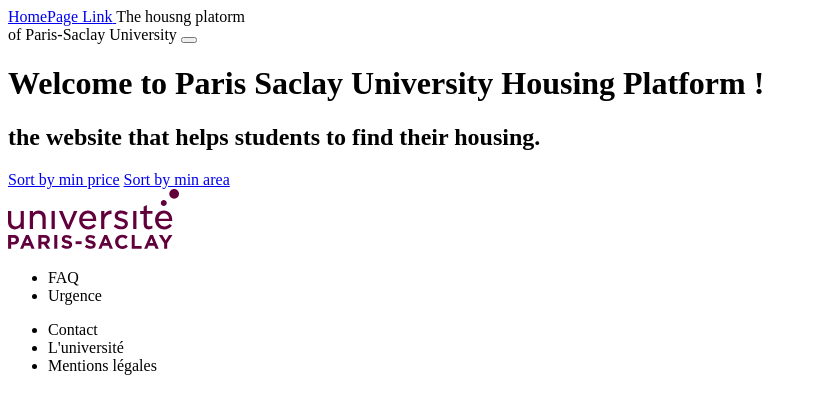
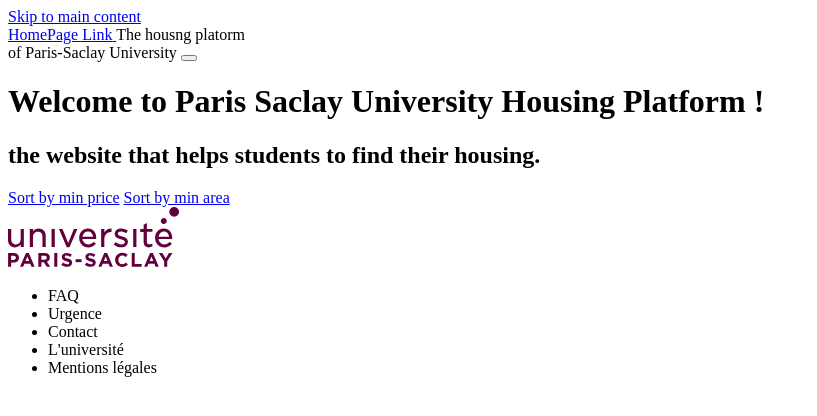
Before and after one commit to CentraleSupelec/casa, a Symfony app: template templates/home/index.html.twig in a window 1280 px wide. Shown: the top 416 px of the page, without its empty margins (0-817 px from the left). Run offline with Twig, Linux system fonts and the light colour scheme; the template is opened without the code that fills it, so the values that code supplies are empty; some libraries are stand-ins or nearby versions.

Commit message:
Merge branch 'accessibily-tweaks' into 'main'
Accessibily tweaks

See merge request upslogement/psuh-app!17

GitOrigin-RevId: f55648ae09fe3dfb4416ccb352907a5f28c28d7b

```diff
--- a/assets/styles/card.scss
+++ b/assets/styles/card.scss
@@ -7,7 +7,7 @@
 }
 
 .card-title {
-    font-size: xx-large;
+    @include font-size(1.2rem);
 }
 
 .card-title svg {
@@ -29,5 +29,5 @@ ul.services {
 }
 
 .price {
-    font-size: xx-large;
+    @include font-size(1.5rem);
 }
--- a/templates/_navbar.html.twig
+++ b/templates/_navbar.html.twig
@@ -1,10 +1,10 @@
 <nav class="navbar navbar-expand-lg navbar-light mb-3">
     <div class="container-fluid">
-        <a class="navbar-brand fs-6" href="{{ path('app_home') }}">
+        <a class="navbar-brand" href="{{ path('app_home') }}">
             <i class="fa-solid fa-key fa-xl text-primary me-1"></i>
             <span class="visually-hidden">HomePage Link</span>
         </a>
-        <span class="container-fluid">
+        <span class="container col-8">
             {{ 'home.nav.title'|trans }}
             <br />
             {{ 'home.nav.subtitle'|trans }}
--- a/templates/base.html.twig
+++ b/templates/base.html.twig
@@ -21,10 +21,17 @@
         {% endblock %}
     </head>
     <body>
-        {% include '_navbar.html.twig' %}
+        <a href="#maincontent" class="visually-hidden">
+            {{ 'home.link.skiptomain'|trans }}
+        </a>
+        <header>
+            {% include '_navbar.html.twig' %}
+        </header>
+
         {% block body %}
 
         {% endblock %}
+
         <footer>
             {% include 'footer.html.twig' %}
         </footer>
--- a/templates/footer.html.twig
+++ b/templates/footer.html.twig
@@ -1,20 +1,16 @@
 <div class="container-fluid row">
-    <div class="container col-md-4">
+    <div class="col-12 col-md-3">
         <img src="{{ asset('build/images/logo-saclay.svg') }}"
             alt="logo université paris saclay"
             height="60" />
     </div>
-    <nav class="container col-md-4">
-        <ul>
-            <li class="nav nav-link">FAQ</li>
-            <li class="nav nav-link">Urgence</li>
-        </ul>
-    </nav>
-    <nav class="container col-md-4">
-        <ul>
-            <li class="nav nav-link">Contact</li>
-            <li class="nav nav-link">L'université</li>
-            <li class="nav nav-link">Mentions légales</li>
+    <nav class="col-12 col-md-9">
+        <ul class="row">
+            <li class="nav nav-link col-6">FAQ</li>
+            <li class="nav nav-link col-6">Urgence</li>
+            <li class="nav nav-link col-6">Contact</li>
+            <li class="nav nav-link col-6">L'université</li>
+            <li class="nav nav-link col-6">Mentions légales</li>
         </ul>
     </nav>
 </div>
--- a/templates/home/_housing_card.html.twig
+++ b/templates/home/_housing_card.html.twig
@@ -1,9 +1,10 @@
 {% macro displayCard(housing, imageBaseUrl) %}
     {% import 'housing/_carousel.html.twig' as Carousel %}
+    {% import 'housing/_range_data.html.twig' as RangeData %}
 
     <div class="card mb-3">
         <div class="row g-0 mb-4">
-            <div class="col-lg-4">
+            <div class="col-12 col-md-6">
                 {{
                     Carousel.displayHousingCarousel(
                         housing.id,
@@ -13,7 +14,7 @@
                 }}
             </div>
 
-            <div class="col-lg-8">
+            <div class="col-12 col-md-6">
                 <div class="card-body">
                     <div class="card-title d-flex justify-content-between">
                         <a href="{{
@@ -24,19 +25,32 @@
                                 }
                             )
                             }}">
-                            {{ housing.type }} - {{ housing.areaMin }}m²
+                            <span>
+                                {{ housing.type }} - {{
+                                    RangeData.displayArea(
+                                        housing.areaMin,
+                                        housing.areaMax
+                                    )
+                                }}
+                            </span>
                         </a>
                         <span>{{ housing.housingGroup.address.city }}</span>
                         <span>
                             {% if housing.smoking %}
-                                <i class="fa-solid fa-smoking"></i>
+                                <i class="fa-solid fa-smoking"></i><span class="visually-hidden">{{
+                                        'housing.smoking'|trans
+                                    }}</span>
                             {% endif %}
                             {% if housing.animalsAllowed %}
-                                <i class="fa-solid fa-paw"></i>
+                                <i class="fa-solid fa-paw"></i><span class="visually-hidden">{{
+                                        'housing.animals_allowed'|trans
+                                    }}</span>
                             {% endif %}
 
                             {% if housing.accessibility %}
-                                <i class="fa-brands fa-accessible-icon"></i>
+                                <i class="fa-brands fa-accessible-icon"></i><span class="visually-hidden">{{
+                                        'housing.accessible'|trans
+                                    }}</span>
                             {% endif %}
                         </span>
                     </div>
--- a/templates/home/index.html.twig
+++ b/templates/home/index.html.twig
@@ -5,8 +5,8 @@
 {% endblock %}
 
 {% block body %}
-    <div class="container text-center p-4">
-        <h1>
+    <div class="container text-center p-4 d-none d-md-block">
+        <h1 class="fs-1">
             {{ 'home.welcome.title'|trans }}
         </h1>
 
@@ -15,7 +15,7 @@
         </h2>
     </div>
     {% import 'home/_housing_card.html.twig' as HousingCard %}
-    <main class="container">
+    <main class="container" id="maincontent">
         <div class="d-flex justify-content-end">
             {{
                 knp_pagination_sortable(
@@ -35,7 +35,7 @@
         {% for housing in pagination %}
             {{ HousingCard.displayCard(housing, imageBaseUrl) }}
         {% endfor %}
-        <div class="navigation">
+        <div class="navigation" aria-label="pages">
             {{ knp_pagination_render(pagination) }}
         </div>
     </main>
--- a/templates/housing/index.html.twig
+++ b/templates/housing/index.html.twig
@@ -9,7 +9,7 @@
 {% import 'housing/_carousel.html.twig' as Carousel %}
 
 {% block body %}
-    <div class="container housing-detail-page text-dark">
+    <main class="container housing-detail-page text-dark" id="maincontent">
         <div class="row justify-content-center">
             <div class="col col-lg-8 pt-3">
                 <h1 class="text-center text-primary">
@@ -340,5 +340,5 @@
                 </div>
             </div>
         </div>
-    </div>
+    </main>
 {% endblock %}
--- a/translations/messages.en.yaml
+++ b/translations/messages.en.yaml
@@ -39,6 +39,7 @@ housing:
         optional: Optional services
     point_of_interest: Points of interest
     redirect_button: Apply for this housing
+    area_unit: square meters
 housing_group:
     country:
         france: FRANCE
@@ -46,6 +47,8 @@ housing_group:
         store: Store
         transportation: Transportation
 home:
+    link:
+        skiptomain: Skip to main content
     nav:
         title: The housng platorm
         subtitle: of Paris-Saclay University
@@ -56,3 +59,7 @@ home:
     sort:
         price: Sort by min price
         area: Sort by min area
+btn:
+    image:
+        previous: previous slide
+        next: next slide
```
Also changed, not shown: templates/housing/_carousel.html.twig (+23 -8 lines), templates/housing/_range_data.html.twig (+6 -5 lines), translations/messages.fr.yaml (+7 -0 lines).
